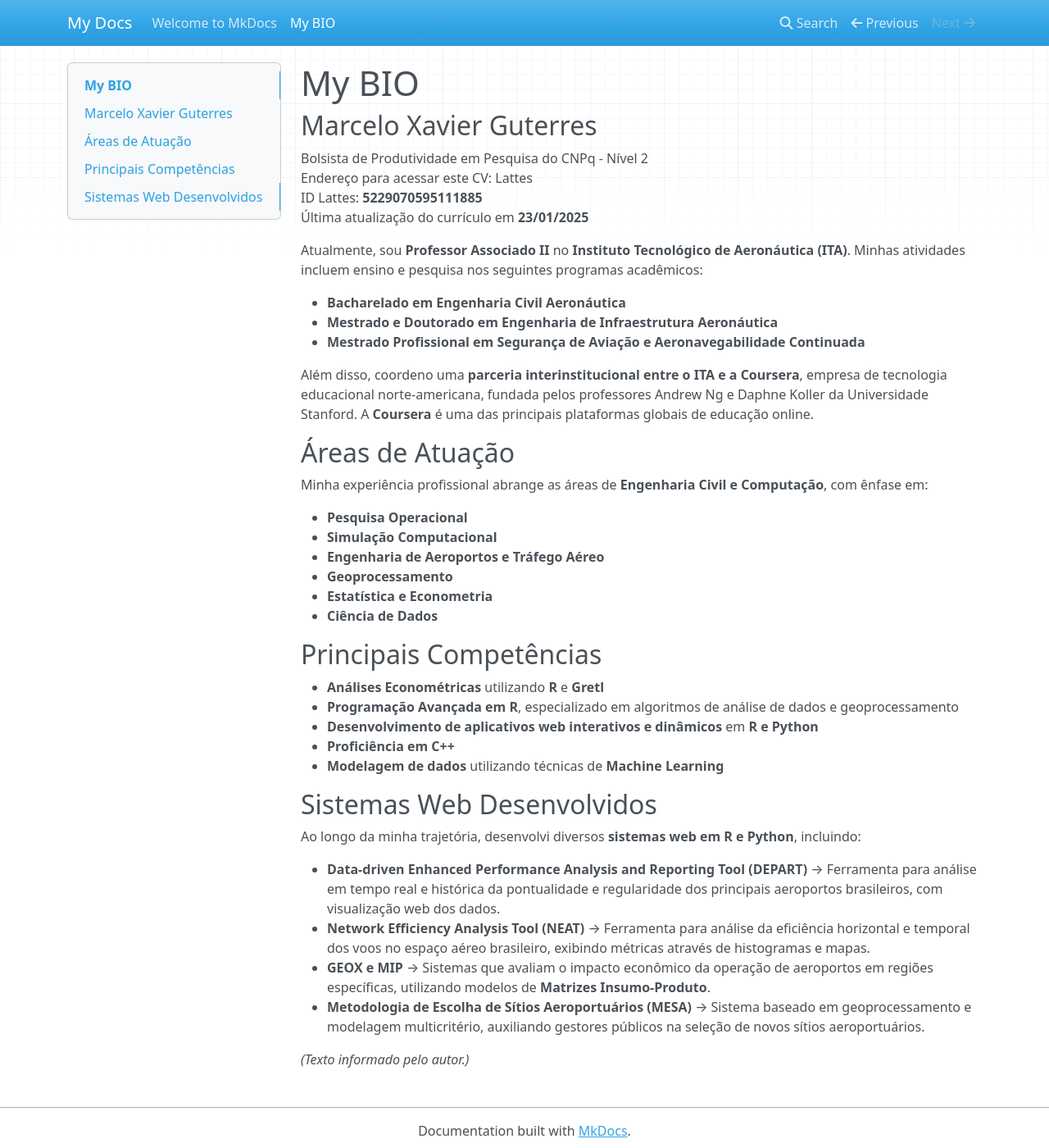
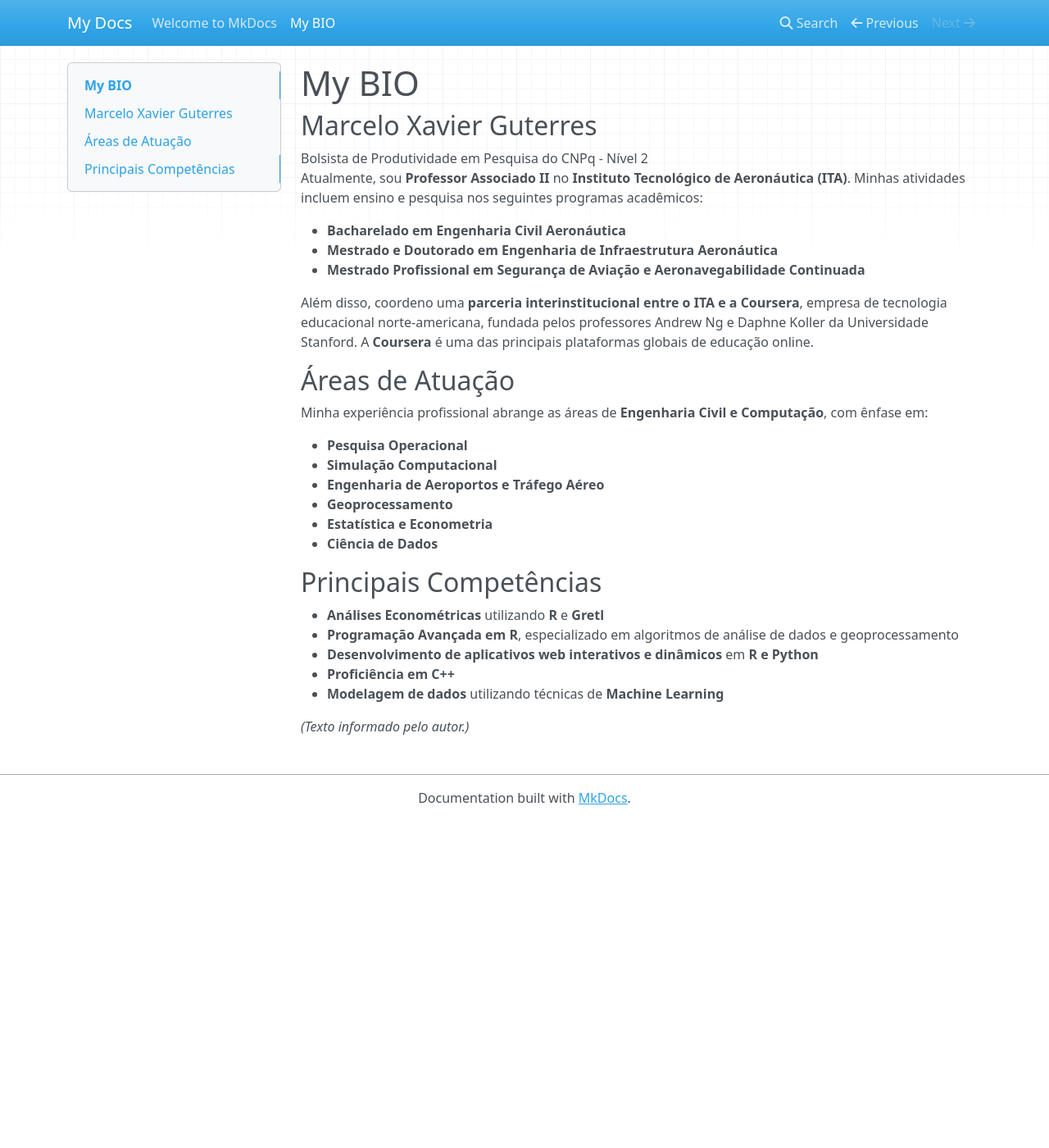
Before and after one commit to marceloguterres/aam, an MkDocs documentation site: the page built from docs/bio.md, in a window 1280 px wide and 1400 px high. Shown: the whole window at 82% size. Built offline with MkDocs 1.6.1, drawn with Linux system fonts in a browser that asks for light colours; nearby versions of some CDN libraries.

Commit message:
atualização  da bio

```diff
--- a/docs/bio.md
+++ b/docs/bio.md
@@ -3,10 +3,6 @@
 ## Marcelo Xavier Guterres
 
 Bolsista de Produtividade em Pesquisa do CNPq - Nível 2
-Endereço para acessar este CV: Lattes
-ID Lattes: **5229070595111885**
-Última atualização do currículo em **23/01/2025**
-
 Atualmente, sou **Professor Associado II** no **Instituto Tecnológico de Aeronáutica (ITA)**. Minhas atividades incluem ensino e pesquisa nos seguintes programas acadêmicos:
 
 * **Bacharelado em Engenharia Civil Aeronáutica**
@@ -34,13 +30,5 @@ Minha experiência profissional abrange as áreas de **Engenharia Civil e Comput
 * **Proficiência em C++**
 * **Modelagem de dados** utilizando técnicas de **Machine Learning**
 
-## Sistemas Web Desenvolvidos
-
-Ao longo da minha trajetória, desenvolvi diversos **sistemas web em R e Python**, incluindo:
-
-* **Data-driven Enhanced Performance Analysis and Reporting Tool (DEPART)** → Ferramenta para análise em tempo real e histórica da pontualidade e regularidade dos principais aeroportos brasileiros, com visualização web dos dados.
-* **Network Efficiency Analysis Tool (NEAT)** → Ferramenta para análise da eficiência horizontal e temporal dos voos no espaço aéreo brasileiro, exibindo métricas através de histogramas e mapas.
-* **GEOX e MIP** → Sistemas que avaliam o impacto econômico da operação de aeroportos em regiões específicas, utilizando modelos de **Matrizes Insumo-Produto**.
-* **Metodologia de Escolha de Sítios Aeroportuários (MESA)** → Sistema baseado em geoprocessamento e modelagem multicritério, auxiliando gestores públicos na seleção de novos sítios aeroportuários.
 
 *(Texto informado pelo autor.)*
```
Also changed, not shown: site/bio/index.html, site/index.html, site/search/search_index.json.
